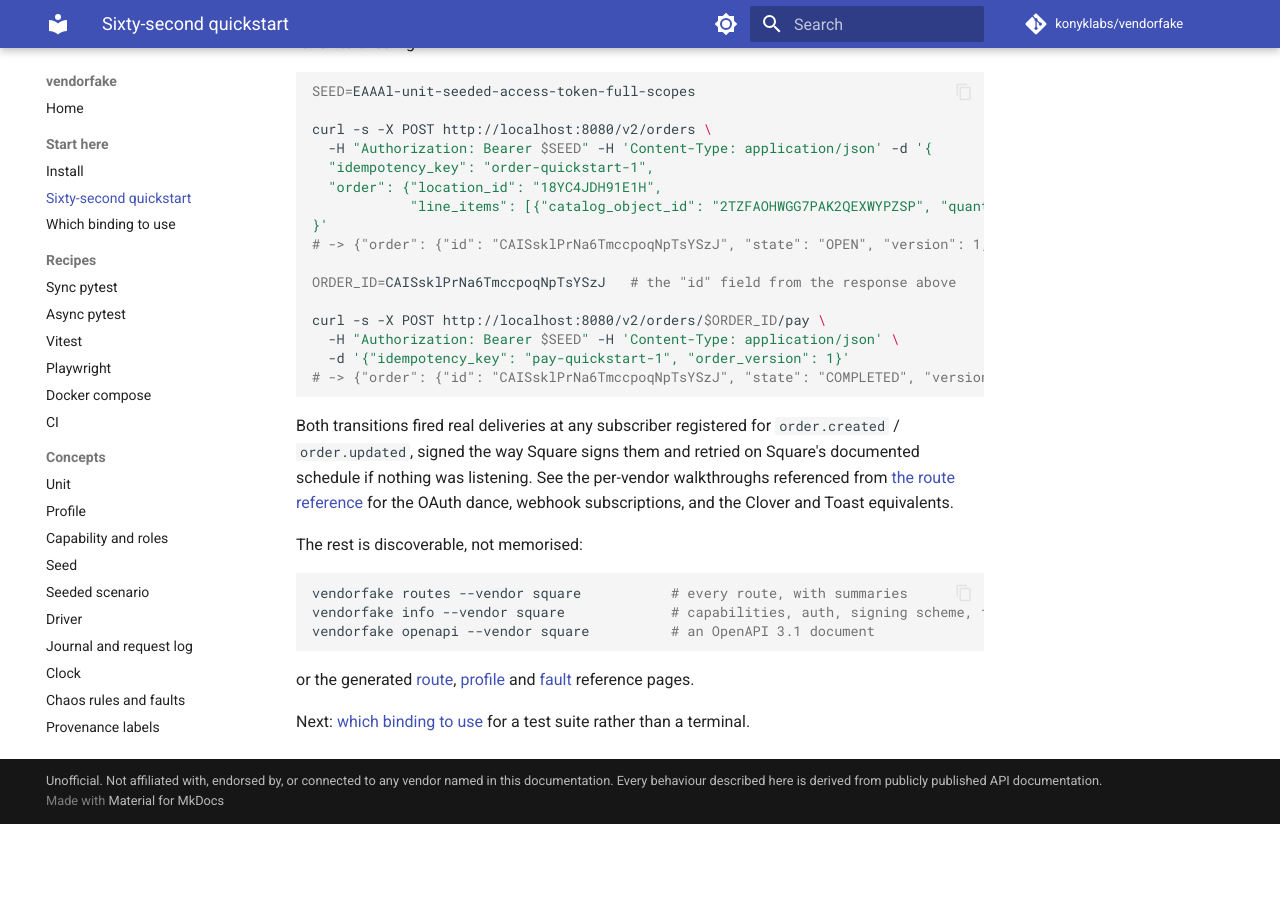
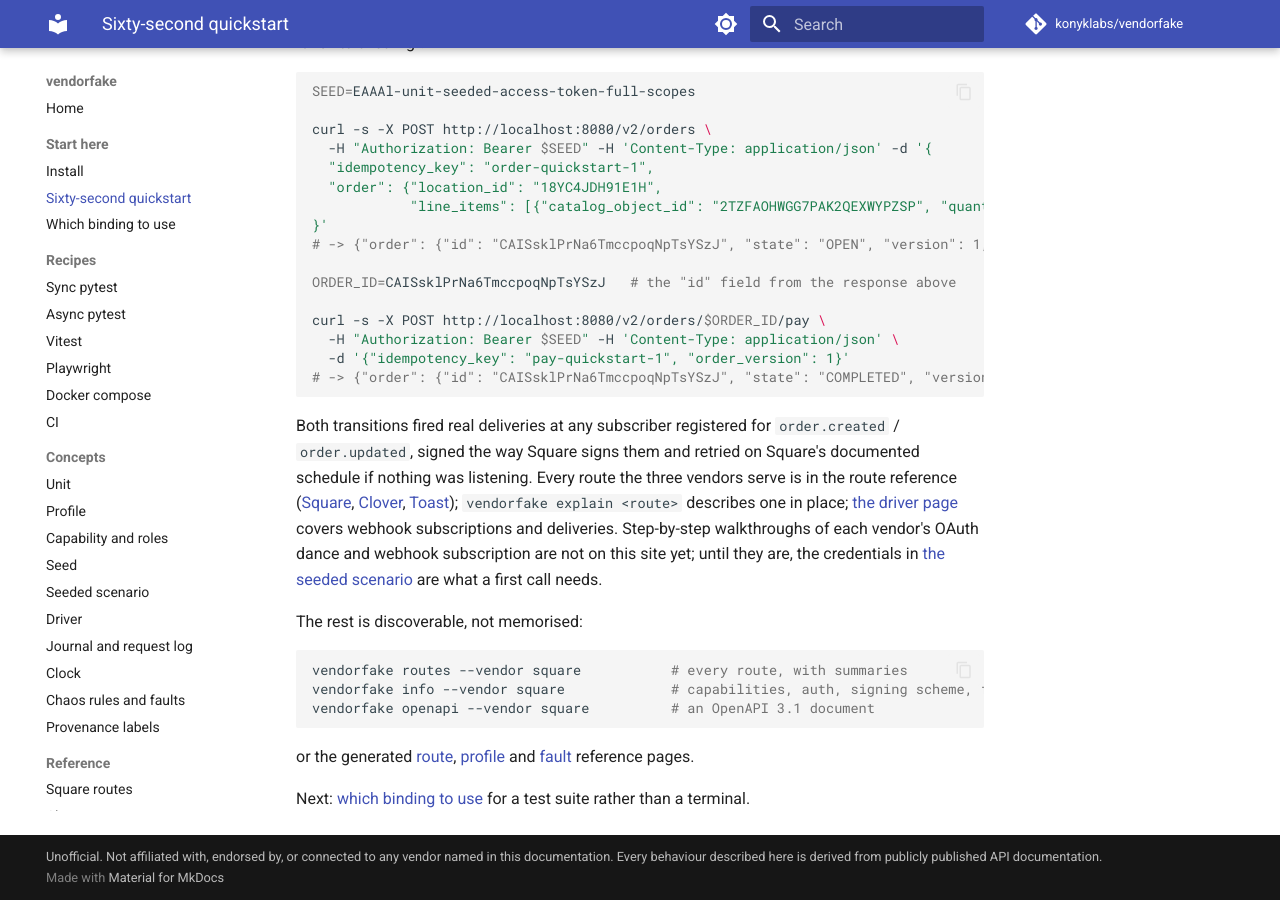
Before and after one commit to konyklabs/mock-template, an MkDocs documentation site: the page built from docs/start/quickstart.md, in a window 1280 px wide and 900 px high, scrolled down 629 px. Built offline with MkDocs 1.6.1 and Material for MkDocs 9.7.7, drawn with Linux system fonts in a browser that asks for light colours; comment, search, counter and statistics services are not loaded; before the commit the page ends 1453 px from its top, so only the background shows below that.

Commit message:
docs(start): point the quickstart at pages that exist (konyklabs/roadmap#67)
Co-Authored-By: Claude Fable 5.1 <noreply@anthropic.com>
Claude-Session: https://claude.ai/code/session_01BUGE6wkthyujoi4WPewF8t

```diff
--- a/docs/start/quickstart.md
+++ b/docs/start/quickstart.md
@@ -50,10 +50,15 @@ curl -s -X POST http://localhost:8080/v2/orders/$ORDER_ID/pay \
 
 Both transitions fired real deliveries at any subscriber registered for
 `order.created` / `order.updated`, signed the way Square signs them and
-retried on Square's documented schedule if nothing was listening. See the
-per-vendor walkthroughs referenced from [the route reference](../reference/routes-square.md)
-for the OAuth dance, webhook subscriptions, and the Clover and Toast
-equivalents.
+retried on Square's documented schedule if nothing was listening. Every route
+the three vendors serve is in the route reference
+([Square](../reference/routes-square.md), [Clover](../reference/routes-clover.md),
+[Toast](../reference/routes-toast.md)); `vendorfake explain <route>` describes
+one in place; [the driver page](../concepts/driver.md#webhooks) covers webhook
+subscriptions and deliveries. Step-by-step walkthroughs of each vendor's OAuth
+dance and webhook subscription are not on this site yet; until they are, the
+credentials in [the seeded scenario](../seeded-scenario.md) are what a first
+call needs.
 
 The rest is discoverable, not memorised:
 
```
